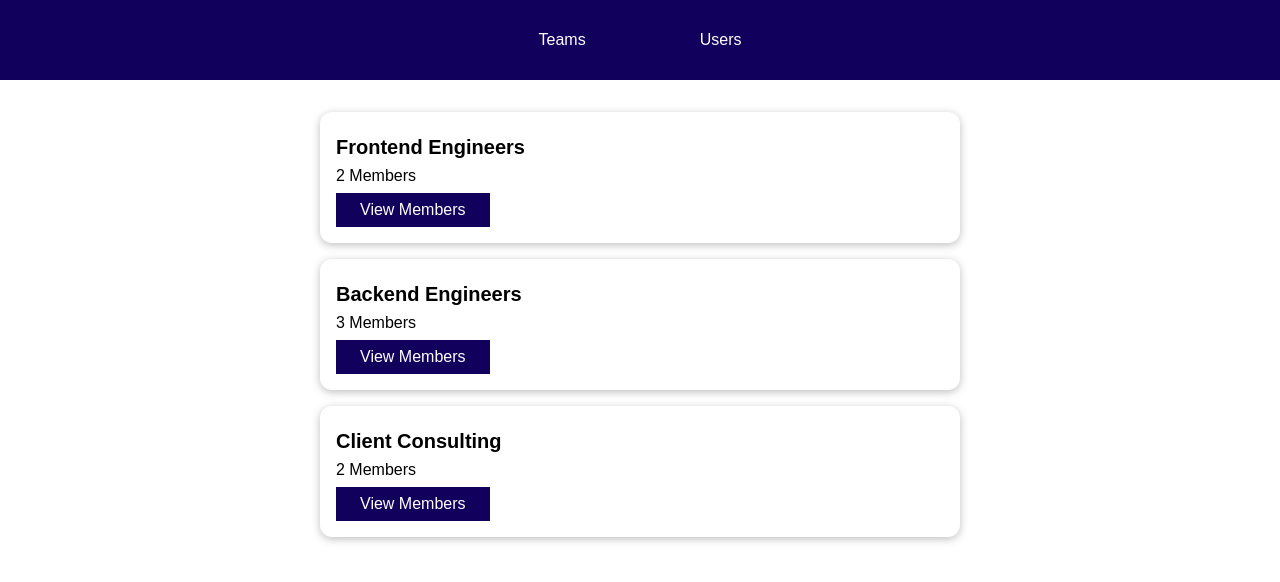
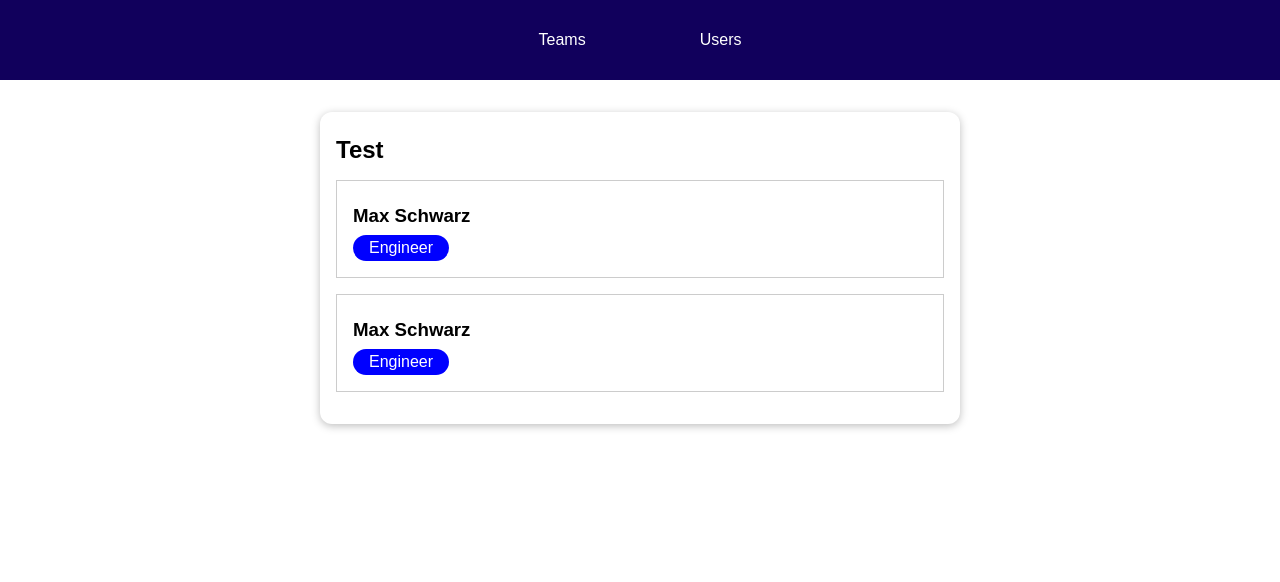
Before and after one commit to davitlabadze/routing-vue, a Vue app: page /teams in a window 1280 px wide. Shown: the top 582 px of the page. Built offline with nearby package versions, Linux system fonts and the light colour scheme.

Commit message:
registering & rendering routes

```diff
--- a/src/App.vue
+++ b/src/App.vue
@@ -1,20 +1,20 @@
 <template>
   <the-navigation @set-page="setActivePage"></the-navigation>
   <main>
-    <component :is="activePage"></component>
+    <router-view></router-view>
   </main>
 </template>
 
 <script>
-import TeamsList from './components/teams/TeamsList.vue';
-import UsersList from './components/users/UsersList.vue';
+// import TeamsList from './components/teams/TeamsList.vue';
+// import UsersList from './components/users/UsersList.vue';
 import TheNavigation from './components/nav/TheNavigation.vue';
 
 export default {
   components: {
     TheNavigation,
-    TeamsList,
-    UsersList,
+    // TeamsList,
+    // UsersList,
   },
   data() {
     return {
--- a/src/main.js
+++ b/src/main.js
@@ -1,13 +1,19 @@
 import { createApp } from 'vue';
-import { createRouter, createWebHashHistory } from 'vue-router';
+import { createRouter, createWebHistory } from 'vue-router';
 
 import App from './App.vue';
-
+import TeamsList from './components/teams/TeamMembers.vue';
+import UserList from './components/users/UsersList.vue';
 const router = createRouter({
-    history: createWebHashHistory(),
-    routes: []
+    history: createWebHistory(),
+    routes : [
+        {path: '/teams' ,component:TeamsList},
+        {path: '/users' ,component:UserList}
+    ]
 });
 
 const app = createApp(App)
 
+app.use(router);
+
 app.mount('#app');
```
